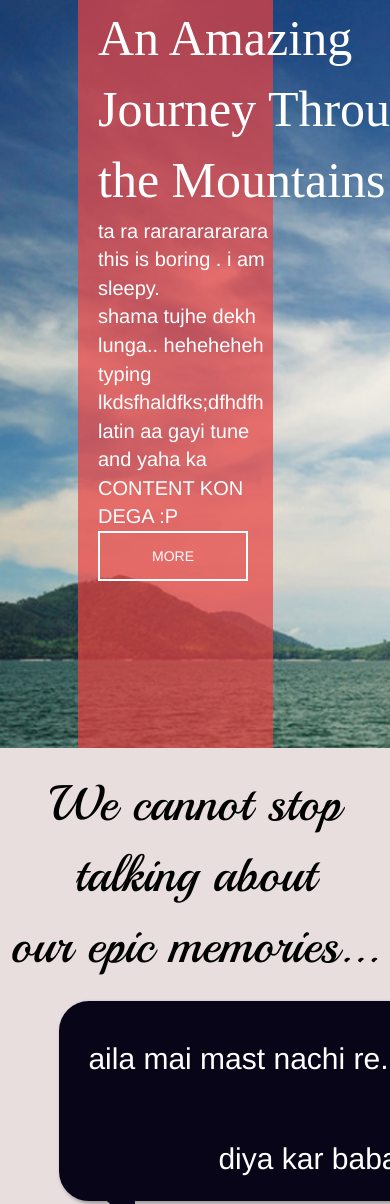
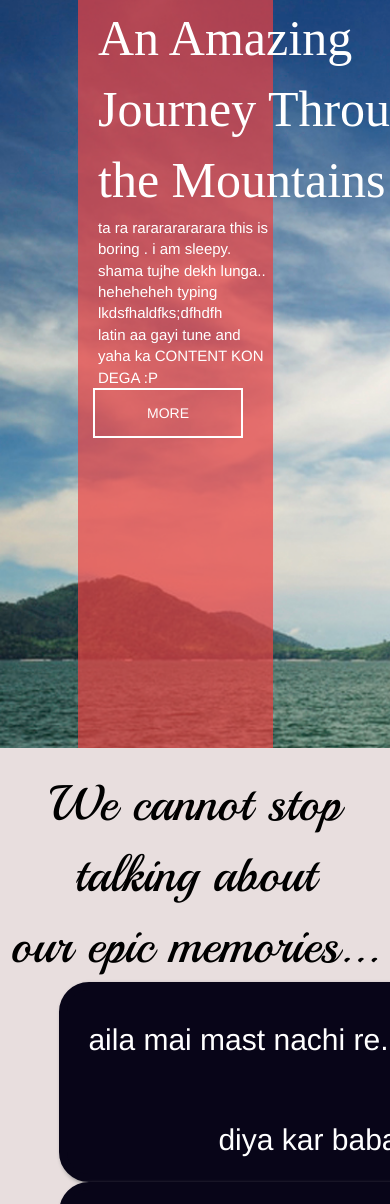
Before and after one commit to kishlayakumar/shamaproject, a plain HTML site: page index.html in a window 390 px wide. Shown: the part 1440-2644 px from the top of the page. Drawn offline with nearby package versions, Linux system fonts and the light colour scheme; files whose address does not match are found by name.

Commit message:
content fix

```diff
--- a/static/css/main.css
+++ b/static/css/main.css
@@ -313,7 +313,6 @@ font-family: 'sans-';
 width:400px;
 }
 .jist {
-font-size:20px;
 color:white;
 margin-left:20px;
 }
@@ -321,7 +320,7 @@ margin-left:20px;
 height:50px;
 width:150px;
 color:white;
-margin-left:20px;
+margin-left:15px;
 background:rgba(234, 64, 64, 0);
 border:  2px solid white;
 }
@@ -348,7 +347,7 @@ color:black;
 text-align:center;
 }
 .commentbox {
-  margin-top:5%;
+  margin-15p:5%;
   margin-left:15%;
   position: relative;
   width: 500px;
@@ -410,3 +409,8 @@ margin-top:2px;
 margin-left:60px;
 width:150px;
 }
+@media screen and (max-width: 850px){/* for screens smaller then 850px, set the font size smaller */
+   .jist{
+     font-size:15px;
+   }
+}
```
